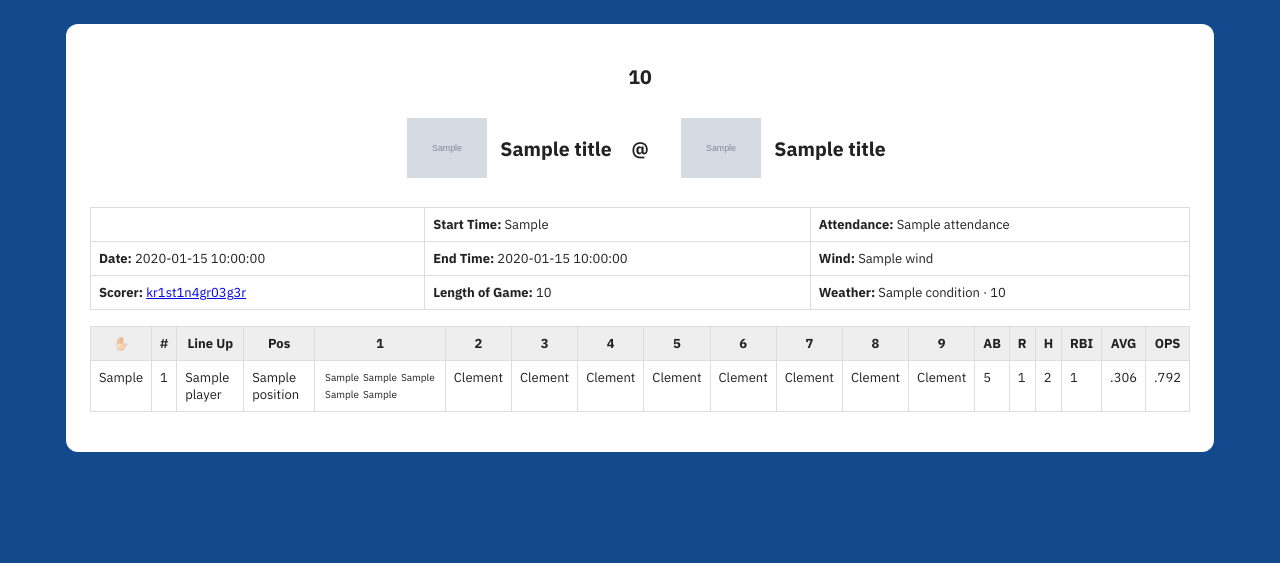
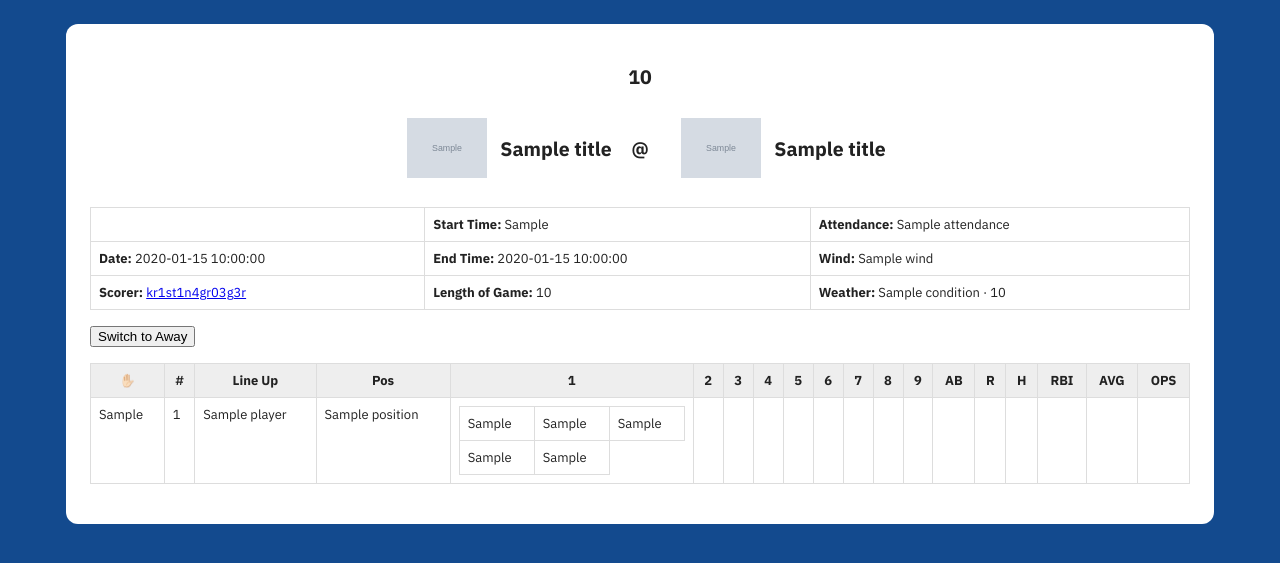
Before and after one commit to kr1st1n4gr03g3r/base-boys-club, a Python web app: template templates/scorecard.html in a window 1280 px wide. Shown: the top 563 px of the page. Run offline with Jinja, Linux system fonts and the light colour scheme; the template is opened without the code that fills it: most values are stand-ins (such as "Sample title", 1, 10 or a date in 2020); grey boxes marked "Sample" are stand-in pictures.

Commit message:
Refactor player scorecard generation and enhance HTML template to display home and away scorecards

```diff
--- a/templates/scorecard.html
+++ b/templates/scorecard.html
@@ -47,18 +47,15 @@
                 </tr>
             </table>
         </section>
-        <section id="scorecard">
+        <button id="toggle-btn" onclick="toggleTeam()">Switch to Away</button>
+
+        <section id="home-scorecard">
             <table>
                 <tr>
-                    <!-- batSide, code-->
                     <th>✋🏻</th>
-                    <!-- primaryNumber -->
                     <th>#</th>
-                    <!-- boxscoreName -->
                     <th>Line Up</th>
-                    <!-- primaryPosition, name -->
                     <th>Pos</th>
-                    <!-- Hard coded Innings -->
                     <th>1</th>
                     <th>2</th>
                     <th>3</th>
@@ -68,20 +65,14 @@
                     <th>7</th>
                     <th>8</th>
                     <th>9</th>
-                    <!-- atBats -->
                     <th>AB</th>
-                    <!-- total runs -->
                     <th>R</th>
-                    <!-- total hits -->
                     <th>H</th>
-                    <!-- RBI -->
                     <th>RBI</th>
-                    <!-- Average -->
                     <th>AVG</th>
-                    <!-- On Base Plus Slugging -->
                     <th>OPS</th>
                 </tr>
-                {% for player in scorecard.players %}
+                {% for player in scorecard.home.players %}
                 <tr>
                     <td>{{ player.bat_side }}</td>
                     <td>{{ player.primary_number }}</td>
@@ -90,40 +81,112 @@
                     <td>
                         <table class="balls-strikes">
                             <tr class="balls">
-                                <td id="ball-one">{{ player.count.ball_one }}</td>
-                                <td id="ball-two">{{ player.count.ball_two }}</td>
-                                <td id="ball-three">{{ player.count.ball_three }}</td>
+                                <td>{{ player.count.ball_one }}</td>
+                                <td>{{ player.count.ball_two }}</td>
+                                <td>{{ player.count.ball_three }}</td>
                             </tr>
                             <tr class="strikes">
-                                <td id="strike-one">{{ player.count.strike_one }}</td>
-                                <td id="strike-two">{{ player.count.strike_two }}</td>
+                                <td>{{ player.count.strike_one }}</td>
+                                <td>{{ player.count.strike_two }}</td>
                             </tr>
                         </table>
                     </td>
-                    <td>Clement</td>
-                    <td>Clement</td>
-                    <td>Clement</td>
-                    <td>Clement</td>
-                    <td>Clement</td>
-                    <td>Clement</td>
-                    <td>Clement</td>
-                    <td>Clement</td>
-                    <!-- atBats -->
-                    <td>5</td>
-                    <!-- total runs -->
-                    <td>1</td>
-                    <!-- total hits -->
-                    <td>2</td>
-                    <!-- RBI -->
-                    <td>1</td>
-                    <!-- AVG -->
-                    <td>.306</td>
-                    <!-- On Base Plus Slugging -->
-                    <td>.792</td>
+                    <td></td>
+                    <td></td>
+                    <td></td>
+                    <td></td>
+                    <td></td>
+                    <td></td>
+                    <td></td>
+                    <td></td>
+                    <td></td>
+                    <td></td>
+                    <td></td>
+                    <td></td>
+                    <td></td>
+                    <td></td>
                 </tr>
                 {% endfor %}
             </table>
         </section>
+
+        <section id="away-scorecard" style="display:none">
+            <table>
+                <tr>
+                    <th>✋🏻</th>
+                    <th>#</th>
+                    <th>Line Up</th>
+                    <th>Pos</th>
+                    <th>1</th>
+                    <th>2</th>
+                    <th>3</th>
+                    <th>4</th>
+                    <th>5</th>
+                    <th>6</th>
+                    <th>7</th>
+                    <th>8</th>
+                    <th>9</th>
+                    <th>AB</th>
+                    <th>R</th>
+                    <th>H</th>
+                    <th>RBI</th>
+                    <th>AVG</th>
+                    <th>OPS</th>
+                </tr>
+                {% for player in scorecard.away.players %}
+                <tr>
+                    <td>{{ player.bat_side }}</td>
+                    <td>{{ player.primary_number }}</td>
+                    <td>{{ player.boxscore_name }}</td>
+                    <td>{{ player.position }}</td>
+                    <td>
+                        <table class="balls-strikes">
+                            <tr class="balls">
+                                <td>{{ player.count.ball_one }}</td>
+                                <td>{{ player.count.ball_two }}</td>
+                                <td>{{ player.count.ball_three }}</td>
+                            </tr>
+                            <tr class="strikes">
+                                <td>{{ player.count.strike_one }}</td>
+                                <td>{{ player.count.strike_two }}</td>
+                            </tr>
+                        </table>
+                    </td>
+                    <td></td>
+                    <td></td>
+                    <td></td>
+                    <td></td>
+                    <td></td>
+                    <td></td>
+                    <td></td>
+                    <td></td>
+                    <td></td>
+                    <td></td>
+                    <td></td>
+                    <td></td>
+                    <td></td>
+                    <td></td>
+                </tr>
+                {% endfor %}
+            </table>
+        </section>
+
+        <script>
+            function toggleTeam() {
+                const home = document.getElementById('home-scorecard');
+                const away = document.getElementById('away-scorecard');
+                const btn = document.getElementById('toggle-btn');
+                if (away.style.display === 'none') {
+                    away.style.display = 'block';
+                    home.style.display = 'none';
+                    btn.textContent = 'Switch to Home';
+                } else {
+                    home.style.display = 'block';
+                    away.style.display = 'none';
+                    btn.textContent = 'Switch to Away';
+                }
+            }
+        </script>
     </main>
 </body>
 
```
Also changed, not shown: import_data.py (+30 -23 lines).
